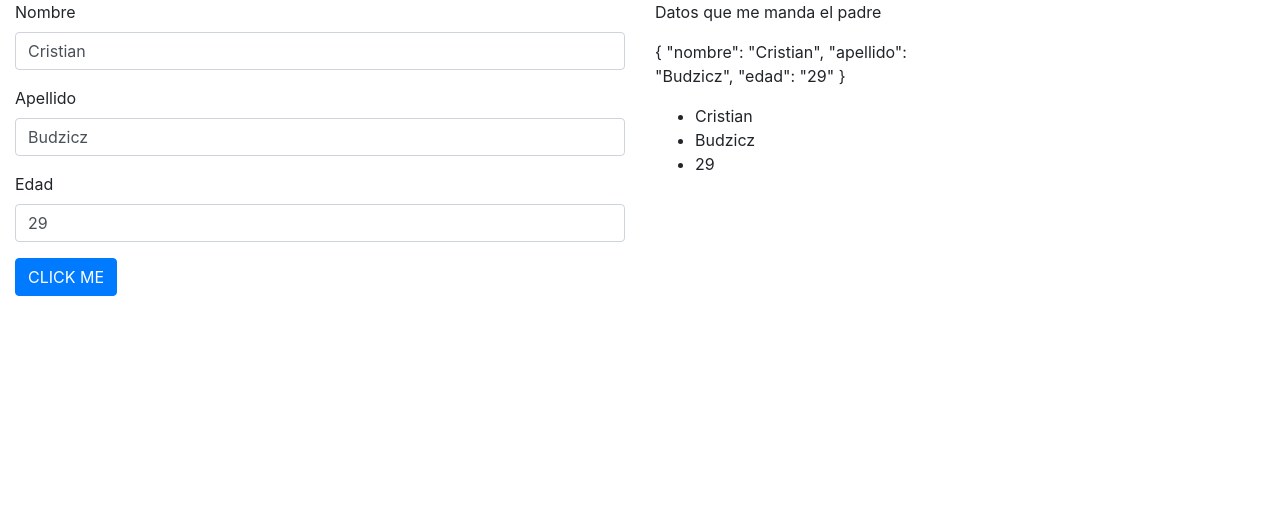
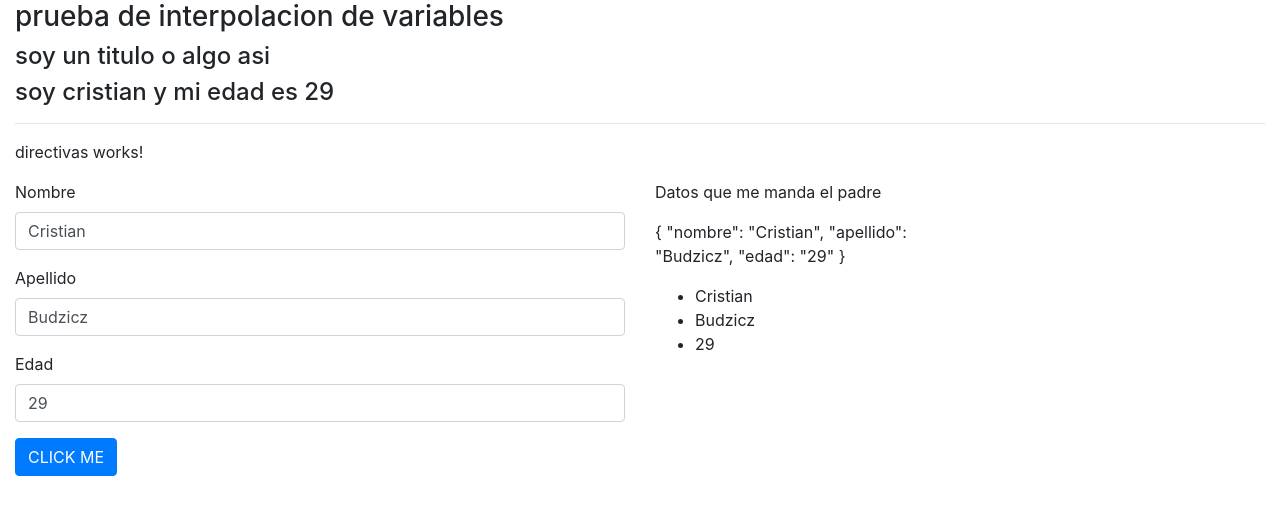
Before and after one commit to cristian16b/Angular-practica-componentes, an Angular app: page / in a window 1280 px wide. Shown: the top 514 px of the page. Built offline with nearby package versions, Linux system fonts and the light colour scheme.

Commit message:
Creado componente directivas,agregadas modificaciones en los htmls

```diff
--- a/src/app/app.component.html
+++ b/src/app/app.component.html
@@ -1,11 +1,11 @@
 <div class="container-fluid">
-<!--
+
 <div class="row">
   <div class="col-lg-12">
     <app-header></app-header>
+    <app-directivas></app-directivas>
   </div>
 </div>
--->
 <div class="row">
     <div class="col-6">
           <div class="form-group">
--- a/src/app/app.module.ts
+++ b/src/app/app.module.ts
@@ -6,14 +6,16 @@ import { AppComponent } from './app.component';
 import { HeaderComponent } from './header/header.component';
 import { FooterComponent } from './footer/footer.component';
 import { BodyComponent } from './body/body.component';
-import { FormsModule, ReactiveFormsModule } from '@angular/forms'
+import { FormsModule, ReactiveFormsModule } from '@angular/forms';
+import { DirectivasComponent } from './directivas/directivas.component'
 
 @NgModule({
   declarations: [
     AppComponent,
     HeaderComponent,
     FooterComponent,
-    BodyComponent
+    BodyComponent,
+    DirectivasComponent
   ],
   imports: [
     BrowserModule,
--- /dev/null
+++ b/src/app/directivas/directivas.component.html
@@ -0,0 +1 @@
+<p>directivas works!</p>
--- /dev/null
+++ b/src/app/directivas/directivas.component.ts
@@ -0,0 +1,15 @@
+import { Component, OnInit } from '@angular/core';
+
+@Component({
+  selector: 'app-directivas',
+  templateUrl: './directivas.component.html',
+  styleUrls: ['./directivas.component.css']
+})
+export class DirectivasComponent implements OnInit {
+
+  constructor() { }
+
+  ngOnInit() {
+  }
+
+}
--- a/src/app/header/header.component.html
+++ b/src/app/header/header.component.html
@@ -1,2 +1,4 @@
-<h1>{{titulo}}</h1>
-<h2>soy  {{datos.nombre}} y mi edad es {{datos.edad}}  </h2>
+<h3>prueba de interpolacion de variables</h3>
+<h4>{{titulo}}</h4>
+<h4>soy  {{datos.nombre}} y mi edad es {{datos.edad}}  </h4>
+<hr>
```
Also changed, not shown: src/app/directivas/directivas.component.css (added), 1 other file (tests, documents, lock files or other folders).
